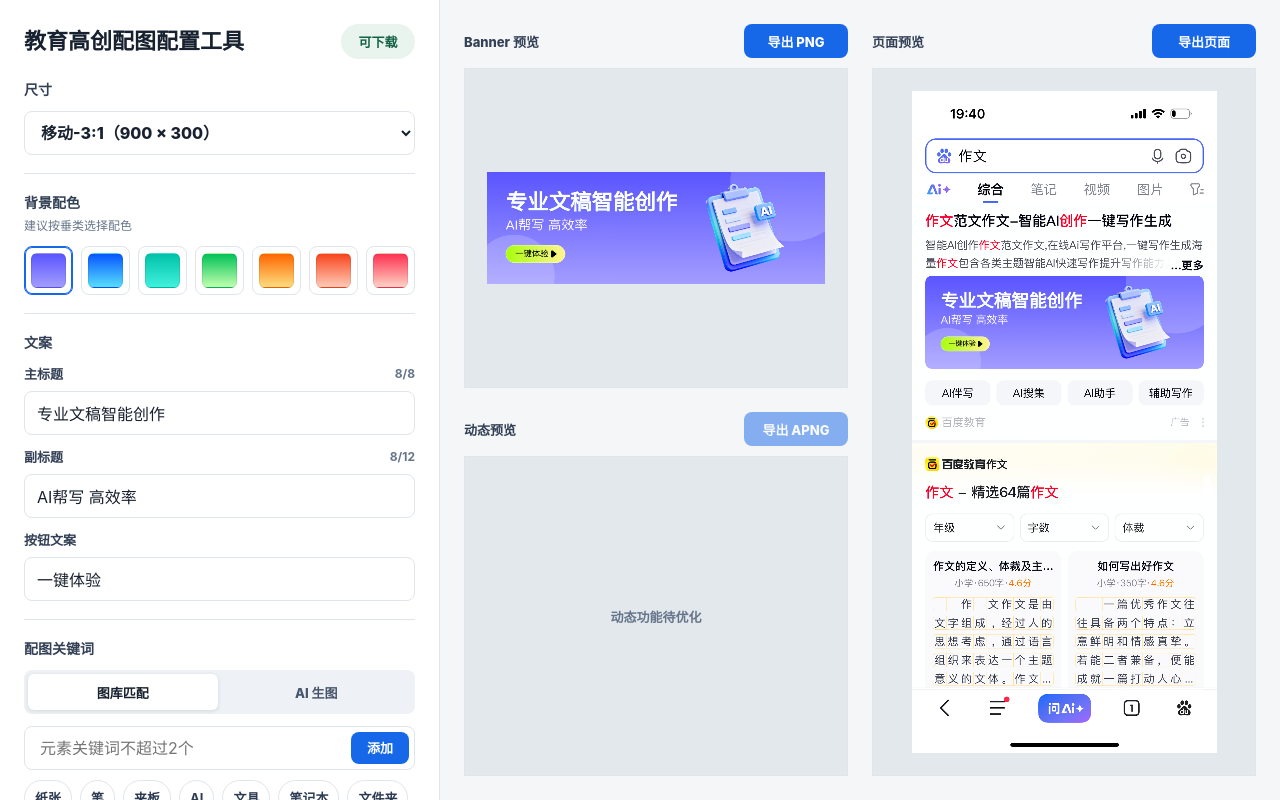
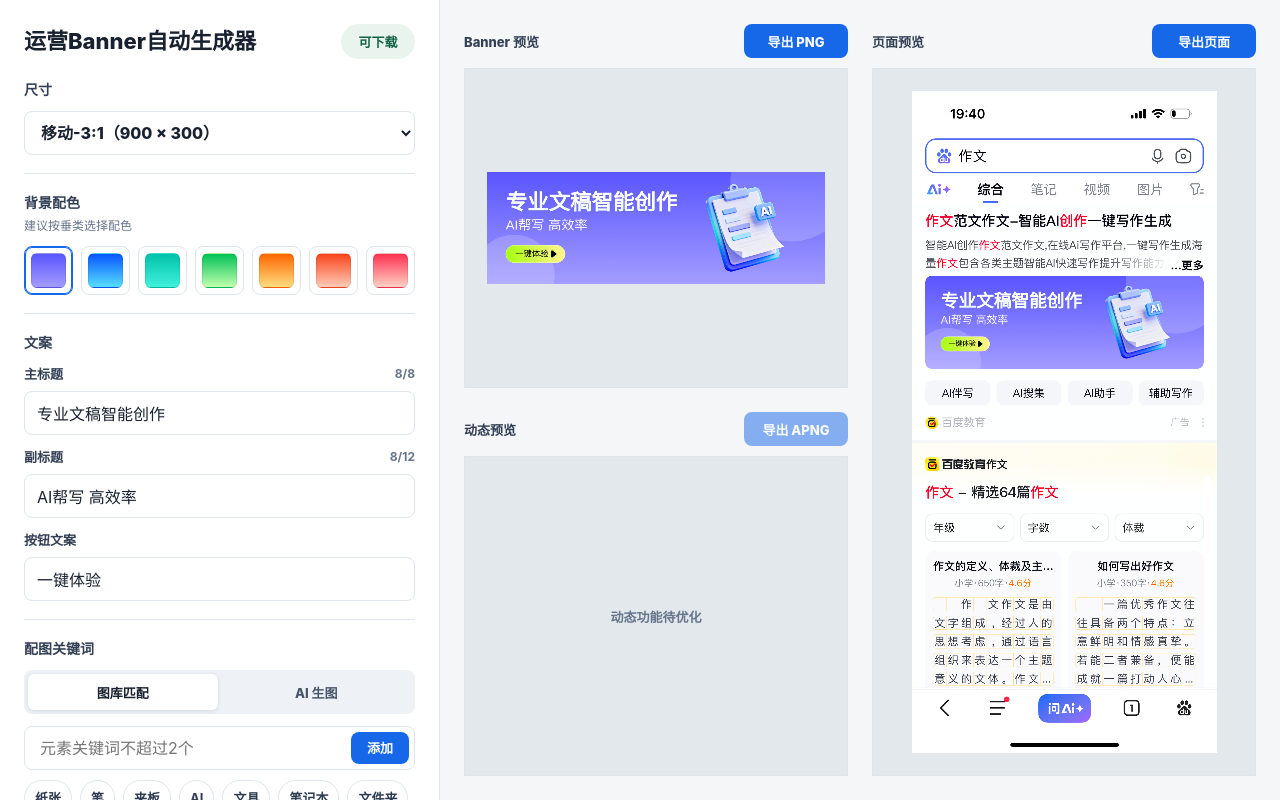
Before and after one commit to JIYOsuofen/education-banner-configurator, a plain HTML site: page index.html in a window 1280 px wide. Drawn offline with Linux system fonts and the light colour scheme; a web font is replaced by a local one.

Commit message:
Rename site title

```diff
--- a/index.html
+++ b/index.html
@@ -3,7 +3,7 @@
 <head>
   <meta charset="utf-8">
   <meta name="viewport" content="width=device-width, initial-scale=1">
-  <title>教育高创配图配置工具</title>
+  <title>运营Banner自动生成器</title>
   <style>
     @font-face {
       font-family: "BannerTitleFZNiu";
@@ -793,7 +793,7 @@
   <main class="app">
     <aside class="sidebar">
       <div class="brand-row">
-        <h1>教育高创配图配置工具</h1>
+        <h1>运营Banner自动生成器</h1>
         <div class="status-pill" id="validStatus">可下载</div>
       </div>
 
```
